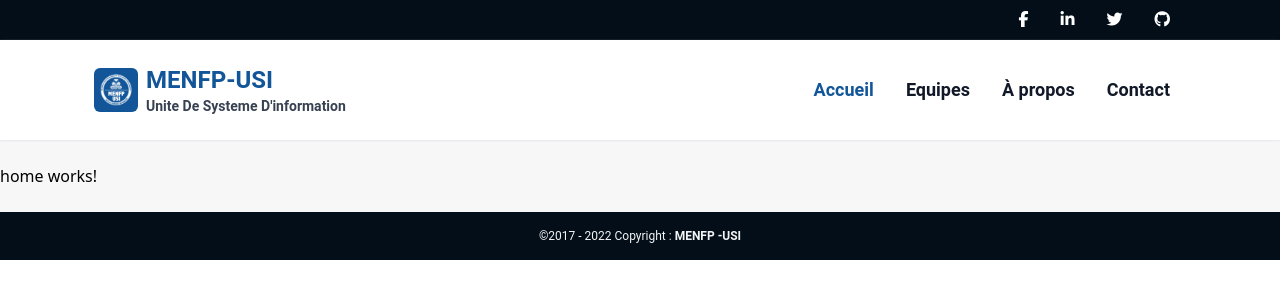
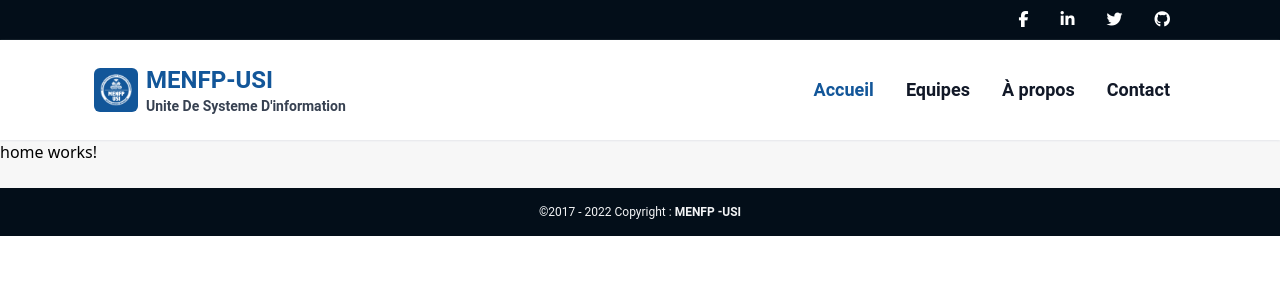
Before and after one commit to wadson333/cianet-website, an Angular app: page /accueil in a window 1280 px wide. Shown: the top 300 px of the page. Built offline with nearby package versions, Linux system fonts and the light colour scheme.

Commit message:
modification app-compo

```diff
--- a/src/app/app.component.html
+++ b/src/app/app.component.html
@@ -1,6 +1,6 @@
 <app-header></app-header>
 <main>
-    <section class="bg-usi-light-gray py-6">
+    <section class="bg-usi-light-gray pb-6">
         <router-outlet></router-outlet>
     </section>
 </main>
```
